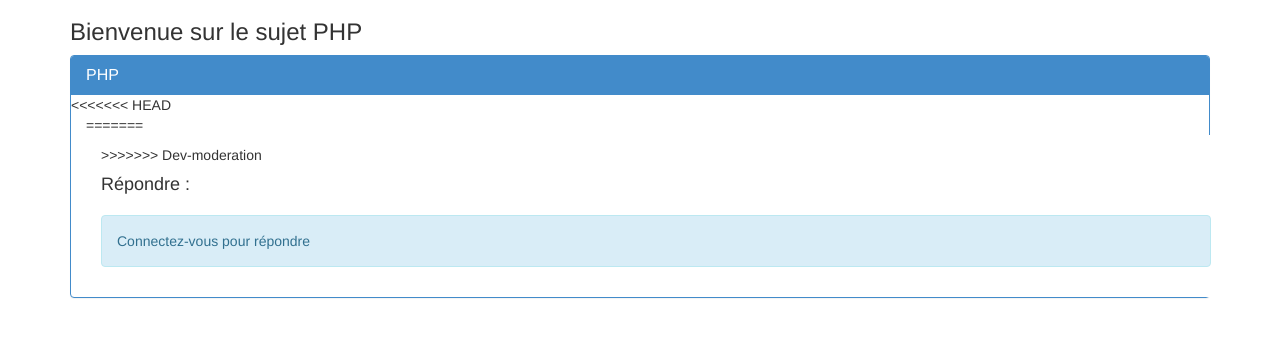
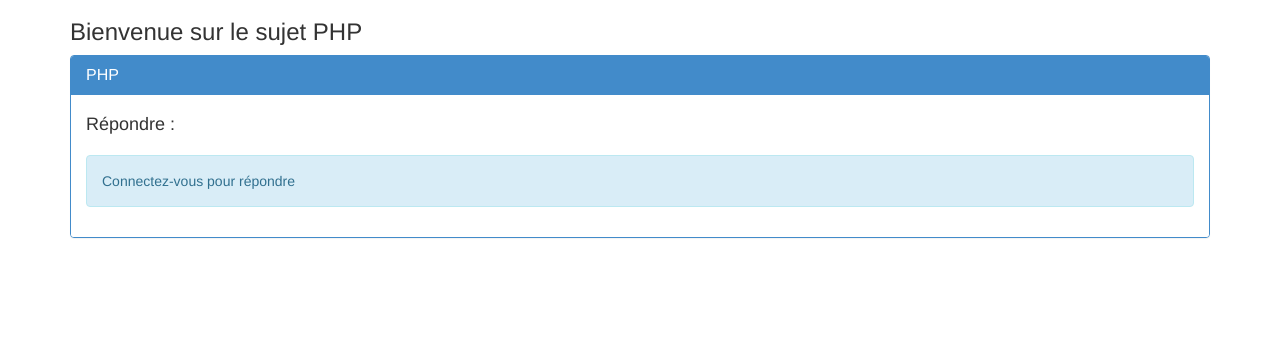
Before and after one commit to Daxtek/ForumPHP, a PHP site: page /Sujet.php?sid=2 in a window 1280 px wide. Shown: the part 51-388 px from the top of the page. Run offline with PHP 8.4, Linux system fonts and the light colour scheme; data comes from the database, SQL or seed files in the repository; data that the repository does not hold is empty.

Commit message:
Merge branch 'Dev-moderation'
Conflicts:
	Index.php
	README.md
	init-page.php
	requests.php
	views/modif_post.php
	views/sujet.php

```diff
--- a/views/modif_post.php
+++ b/views/modif_post.php
@@ -1,6 +1,7 @@
 <form  name="formPost" action="" method="POST" onsubmit="return verifForm()">
 	<div class="row">
 		<div class="form-group col-lg-8 col-md-8">
+			<h4>Modifier :</h4>
 			<textarea class="form-control"  id="idtexte" name="texte" rows="4" cols="50" maxlength="1000" title="Description de la catégorie"><?php if (isset($post['Texte'])) echo $post['Texte'] ?></textarea><br>
 		</div>
 	</div>
--- a/views/sujet.php
+++ b/views/sujet.php
@@ -6,12 +6,6 @@
 	</div>
 	<ul class="list-group">
 		<!--Mettre les posts ici -->
-<<<<<<< HEAD
-		<?php for($j = 0 ; $j<count($post) ; $j++) :?>
-			<li href="#" class="list-group-item"> <h4>Réponse</h4><p> <?= $post[$j]['Texte'] ?></p> </li>
-		<?php endfor;?>
-		<section class="container"> <!-- Section du formulaire de nouveau post -->
-=======
 		<?php foreach ($posts as $postsKey => $post): ?>
 			<li href="#" class="list-group-item">
 				<h4><?= $post['Pseudonyme'] ?> posté le <?= $post['Date de creation'] ?></h4>
@@ -23,9 +17,7 @@
 			</li>
 		<?php endforeach ?>
 
-
 		<li class="list-group-item"> <!-- Section du formulaire de nouveau post -->
->>>>>>> Dev-moderation
 			<h4>Répondre :</h4>
 			<?php if (isset($_SESSION['uid'])): ?>
 				<form  name="formPost" action="" method="POST" onsubmit="return verifForm()">
```
